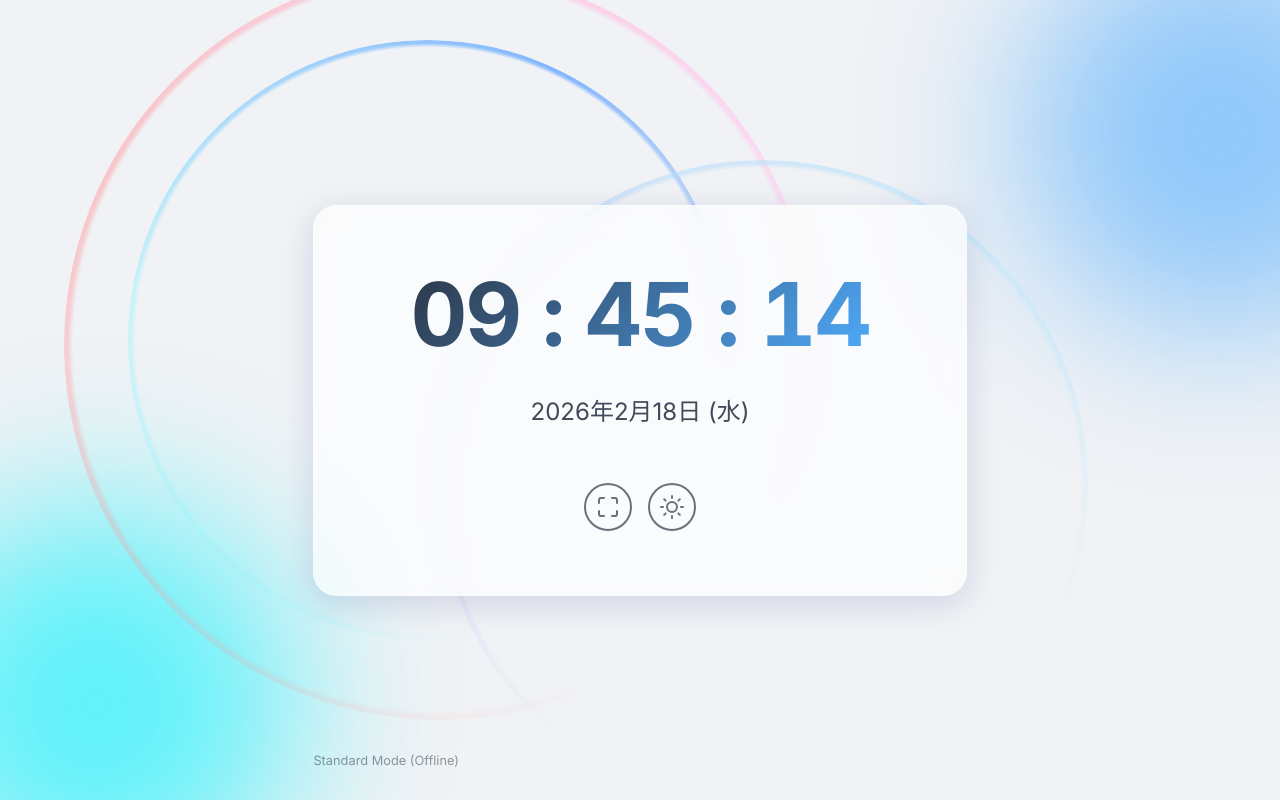
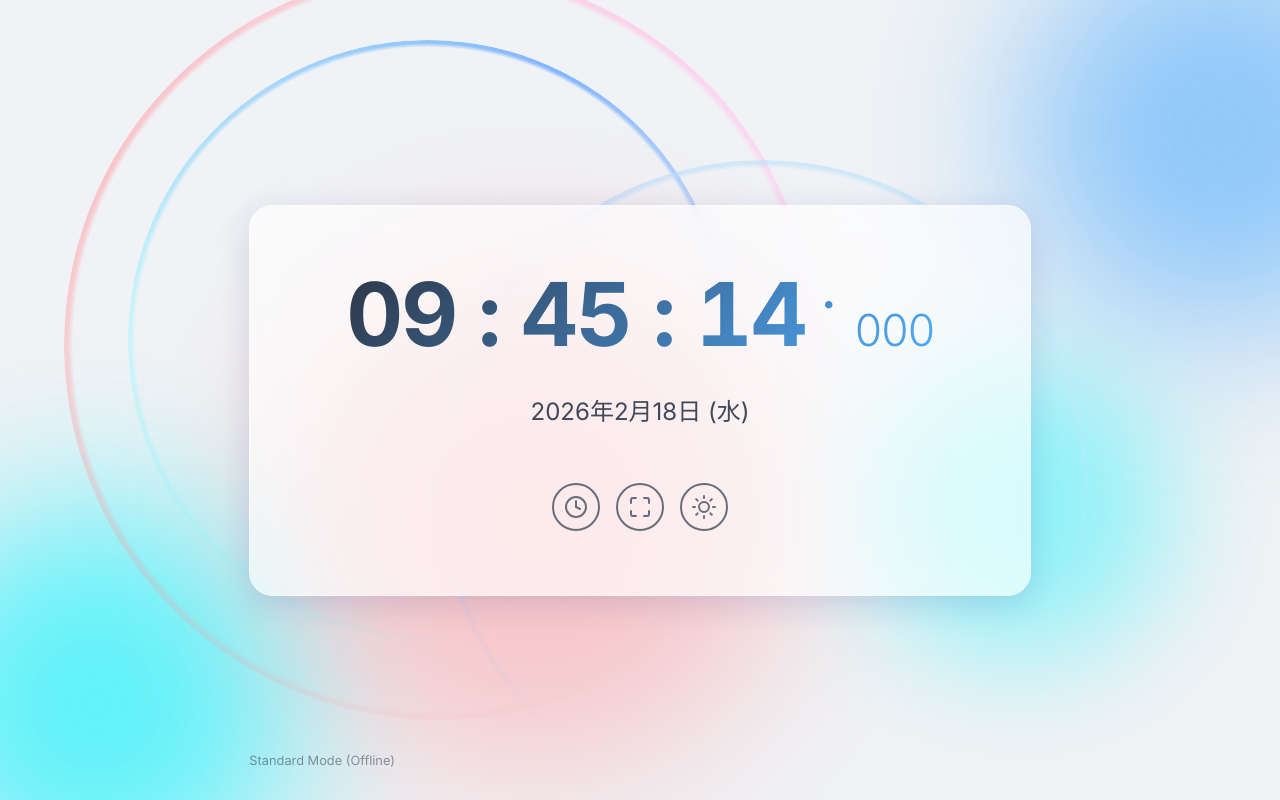
Before and after one commit to rNyrd/a--clock, a plain HTML site: page index.html in a window 1280 px wide. Drawn offline with Linux system fonts and the light colour scheme; no server answers.

Commit message:
Add files via upload

```diff
--- a/index.html
+++ b/index.html
@@ -32,6 +32,8 @@
                     <span id="minutes">00</span>
                     <span class="colon">:</span>
                     <span id="seconds">00</span>
+                    <span class="colon small">.</span>
+                    <span id="milliseconds">000</span>
                 </div>
                 <div class="ampm" id="ampm"></div>
             </div>
@@ -41,6 +43,13 @@
             </div>
 
             <div class="controls">
+                <button class="icon-btn" id="ms-toggle" aria-label="ミリ秒切り替え">
+                    <svg xmlns="http://www.w3.org/2000/svg" width="24" height="24" viewBox="0 0 24 24" fill="none"
+                        stroke="currentColor" stroke-width="2" stroke-linecap="round" stroke-linejoin="round">
+                        <circle cx="12" cy="12" r="10"></circle>
+                        <polyline points="12 6 12 12 16 14"></polyline>
+                    </svg>
+                </button>
                 <button class="icon-btn" id="fullscreen-toggle" aria-label="全画面表示">
                     <svg xmlns="http://www.w3.org/2000/svg" width="24" height="24" viewBox="0 0 24 24" fill="none"
                         stroke="currentColor" stroke-width="2" stroke-linecap="round" stroke-linejoin="round">
--- a/script.js
+++ b/script.js
@@ -7,13 +7,37 @@ document.addEventListener('DOMContentLoaded', () => {
     const hoursEl = document.getElementById('hours');
     const minutesEl = document.getElementById('minutes');
     const secondsEl = document.getElementById('seconds');
+    const millisecondsEl = document.getElementById('milliseconds');
     const dateEl = document.getElementById('date');
     const ampmEl = document.getElementById('ampm');
     const themeToggle = document.getElementById('theme-toggle');
     const fullscreenToggle = document.getElementById('fullscreen-toggle');
+    const msToggle = document.getElementById('ms-toggle');
     const html = document.documentElement;
 
     // ... (theme logic) ...
+
+    // Millisecond Toggle Logic
+    const savedMsState = localStorage.getItem('showMs');
+    // Default to true if not set, or parse 'true'/'false'
+    let showMs = savedMsState === null ? true : savedMsState === 'true';
+
+    function updateMsVisibility() {
+        if (showMs) {
+            document.body.classList.remove('hide-milliseconds');
+        } else {
+            document.body.classList.add('hide-milliseconds');
+        }
+    }
+
+    function toggleMs() {
+        showMs = !showMs;
+        localStorage.setItem('showMs', showMs);
+        updateMsVisibility();
+    }
+
+    // Initialize visibility
+    updateMsVisibility();
 
     function toggleFullscreen() {
         if (!document.fullscreenElement && !document.webkitFullscreenElement) {
@@ -54,6 +78,7 @@ document.addEventListener('DOMContentLoaded', () => {
     // Event Listeners
     themeToggle.addEventListener('click', toggleTheme);
     fullscreenToggle.addEventListener('click', toggleFullscreen);
+    msToggle.addEventListener('click', toggleMs);
 
     // Create sync indicator
     const syncIndicator = document.createElement('div');
@@ -119,6 +144,7 @@ document.addEventListener('DOMContentLoaded', () => {
         hoursEl.textContent = String(h).padStart(2, '0');
         minutesEl.textContent = String(m).padStart(2, '0');
         secondsEl.textContent = String(s).padStart(2, '0');
+        millisecondsEl.textContent = String(ms).padStart(3, '0');
 
         // Date String (running every frame is fine for simple string comparison or just setting it)
         const dateString = `${year}年${month}月${day}日 (${dayName})`;
--- a/style.css
+++ b/style.css
@@ -91,13 +91,25 @@ body {
     animation-delay: -5s;
 }
 
-.shape-3 {
+.shape-3-a {
     top: 30%;
-    left: 30%;
+    left: 20%;
     width: 500px;
     height: 500px;
     background: var(--shape-3-color);
     animation-delay: -10s;
+    opacity: 0.5;
+}
+
+.shape-3-b {
+    bottom: 20%;
+    right: 10%;
+    width: 300px;
+    height: 300px;
+    background: var(--secondary-color);
+    filter: blur(60px);
+    animation-delay: -2s;
+    opacity: 0.4;
 }
 
 /* Subtle Background Lines (Curved with Gradients & Irregularity) */
@@ -197,6 +209,30 @@ body {
     white-space: nowrap;
     /* Prevent wrapping globally */
     /* Prevent clipping */
+}
+
+#milliseconds {
+    font-size: 0.5em;
+    /* Half size of main time */
+    font-weight: 300;
+    /* Thinner weight instead of opacity */
+    opacity: 1;
+    /* Reset opacity just in case */
+}
+
+/* Hide milliseconds when toggled off */
+body.hide-milliseconds #milliseconds,
+body.hide-milliseconds .colon.small {
+    display: none;
+}
+
+.colon.small {
+    font-size: 0.5em;
+    /* Half size separator */
+    margin-left: -0.1em;
+    /* Tweak spacing */
+    vertical-align: top;
+    /* Ensure alignment */
 }
 
 .ampm {
```
